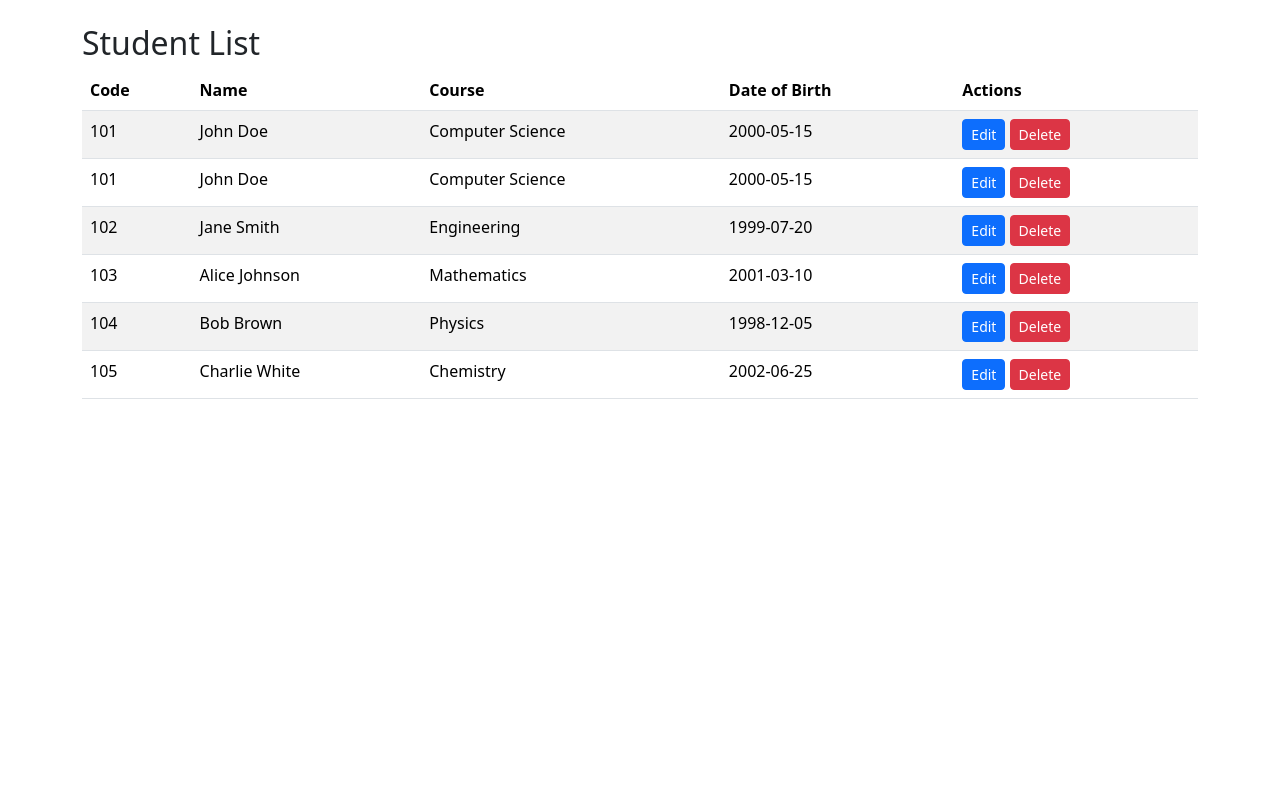
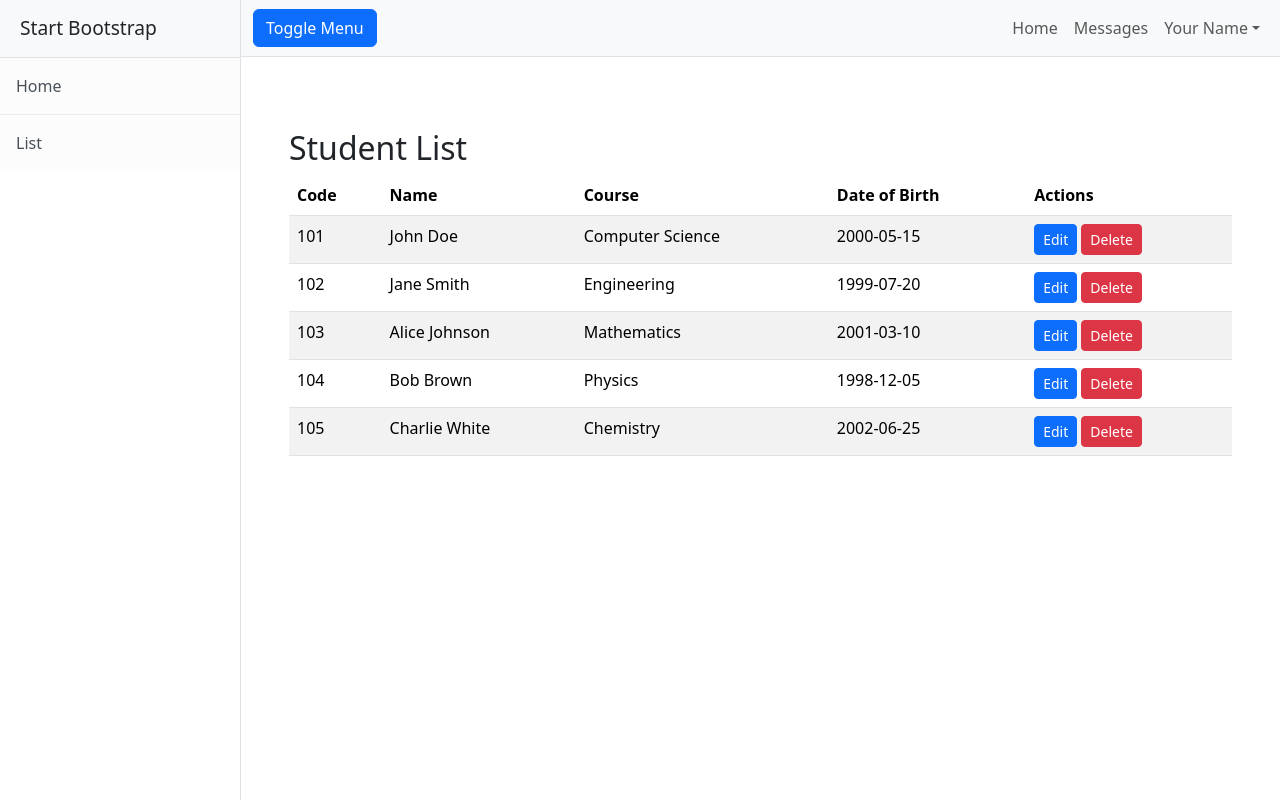
Before and after one commit to Prats0509/midterm-tt4-project_simulation, a website built with webpack: page app/list.html in a window 1280 px wide. Built offline with nearby package versions, Linux system fonts and the light colour scheme.

Commit message:
modification

```diff
--- a/app/list.html
+++ b/app/list.html
@@ -5,10 +5,52 @@
     <meta name="viewport" content="width=device-width, initial-scale=1.0">
     <title>Student List</title>
     <link rel="stylesheet" href="https://cdn.jsdelivr.net/npm/bootstrap@5.3.0/dist/css/bootstrap.min.css">
+    <link rel="stylesheet" href="index.css"> <!-- Webpack-generated CSS -->
 </head>
 <body>
-    <div class="container mt-4">
-        <h2>Student List</h2>
+
+    <div class="d-flex" id="wrapper">
+        <!-- Sidebar -->
+        <div class="border-end bg-white" id="sidebar-wrapper">
+            <div class="sidebar-heading border-bottom bg-light">Start Bootstrap</div>
+            <div class="list-group list-group-flush">
+                <a class="list-group-item list-group-item-action list-group-item-light p-3" href="index.html">Home</a>
+                <a class="list-group-item list-group-item-action list-group-item-light p-3" href="list.html">List</a>
+            </div>
+        </div>
+
+        <!-- Page content wrapper -->
+        <div id="page-content-wrapper">
+            <!-- Top navigation -->
+            <nav class="navbar navbar-expand-lg navbar-light bg-light border-bottom">
+                <div class="container-fluid">
+                    <button class="btn btn-primary" id="sidebarToggle">Toggle Menu</button>
+                    <button class="navbar-toggler" type="button" data-bs-toggle="collapse"
+                        data-bs-target="#navbarSupportedContent" aria-controls="navbarSupportedContent"
+                        aria-expanded="false" aria-label="Toggle navigation"><span
+                            class="navbar-toggler-icon"></span></button>
+                    <div class="collapse navbar-collapse" id="navbarSupportedContent">
+                        <ul class="navbar-nav ms-auto mt-2 mt-lg-0">
+                            <li class="nav-item active"><a class="nav-link" href="index.html">Home</a></li>
+                            <li class="nav-item"><a class="nav-link" href="#!">Messages</a></li>
+                            <li class="nav-item dropdown">
+                                <a class="nav-link dropdown-toggle" id="navbarDropdown" href="#" role="button"
+                                    data-bs-toggle="dropdown" aria-haspopup="true" aria-expanded="false">Your Name</a>
+                                <div class="dropdown-menu dropdown-menu-end" aria-labelledby="navbarDropdown">
+                                    <a class="dropdown-item" href="#!">Action</a>
+                                    <a class="dropdown-item" href="#!">Another action</a>
+                                    <div class="dropdown-divider"></div>
+                                    <a class="dropdown-item" href="#!">Something else here</a>
+                                </div>
+                            </li>
+                        </ul>
+                    </div>
+                </div>
+            </nav>
+
+            <!-- Page content -->
+            <div id="content" class="container-fluid p-5">
+                <h2 class="mt-4">Student List</h2>
                 <table class="table table-striped">
                     <thead>
                         <tr>
@@ -20,18 +62,13 @@
                         </tr>
                     </thead>
                     <tbody id="student-table">
-                <tr>
-                    <td>101</td>
-                    <td>John Doe</td>
-                    <td>Computer Science</td>
-                    <td>2000-05-15</td>
-                    <td>
-                        <button class="btn btn-primary btn-sm">Edit</button>
-                        <button class="btn btn-danger btn-sm">Delete</button>
-                    </td>
-                </tr>
+                        <!-- Rows will be dynamically populated by index.js -->
                     </tbody>
                 </table>
             </div>
+        </div>
+    </div>
+
+    <script src="index.js"></script>
 </body>
 </html>
--- a/app/webpack.config.js
+++ b/app/webpack.config.js
@@ -46,11 +46,11 @@ module.exports = {
       chunks: ["index", "main"],
       filename: "index.html",
     }),
-    // new HtmlWebpackPlugin({
-    //   template: "./list.html",
-    //   chunks: ["list", "main"],
-    //   filename: "list.html",
-    // }),
+    new HtmlWebpackPlugin({
+      template: "./list.html",
+      chunks: ["list", "main"],
+      filename: "list.html",
+    }),
     // new HtmlWebpackPlugin({
     //   template: "./edit.html",
     //   chunks: ["edit", "main"],
```
Lines whose indentation alone changed are shown as unchanged.
